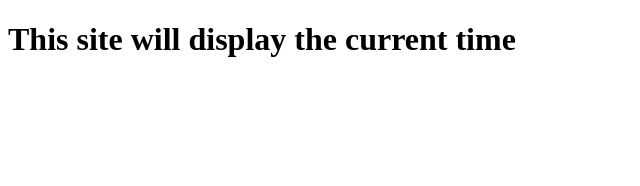
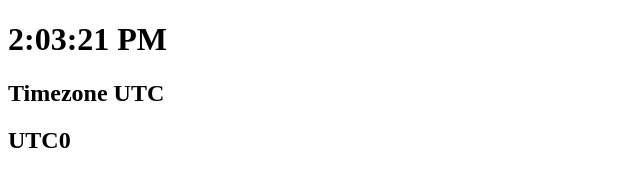
Before and after one commit to raphaelchalicarne/whattimeisit, a plain HTML site: page index.html in a window 1280 px wide. Shown: the whole page, without its empty margins (0-640 px from the left). Drawn offline with nearby package versions, Linux system fonts and the light colour scheme.

Commit message:
Display timezone

```diff
--- a/index.html
+++ b/index.html
@@ -10,11 +10,14 @@
     <meta name="author" content="raphaelchalicarne">
 
     <link rel="stylesheet" href="css/styles.css?">
+    <script src="https://ajax.googleapis.com/ajax/libs/jquery/3.4.1/jquery.min.js"></script>
 
 </head>
 
 <body>
-    <h1>This site will display the current time</h1>
+    <h1 id="current_time"></h1>
+    <h2>Timezone <span id="timezone"></span></h2>
+    <h2 id="utc_offset"></h2>
     <script src="js/scripts.js"></script>
 </body>
 
--- a/js/scripts.js
+++ b/js/scripts.js
@@ -0,0 +1,20 @@
+var myClock = setInterval(clock, 1000);
+
+function clock() {
+    var date = new Date();
+    var time = date.toLocaleTimeString();
+    $('#current_time').text(time);
+}
+
+var locale = Intl.DateTimeFormat().resolvedOptions().locale;
+var tz = Intl.DateTimeFormat().resolvedOptions().timeZone;
+$('#timezone').text(tz);
+
+function calculateUtcOffset() {
+    let date = new Date();
+    var utc_offset_min = date.getTimezoneOffset();
+    var utc_offset_h = utc_offset_min/60;
+    console.log(utc_offset_h);
+    return utc_offset_h.toString();
+}
+$('#utc_offset').text("UTC" + calculateUtcOffset());
```
